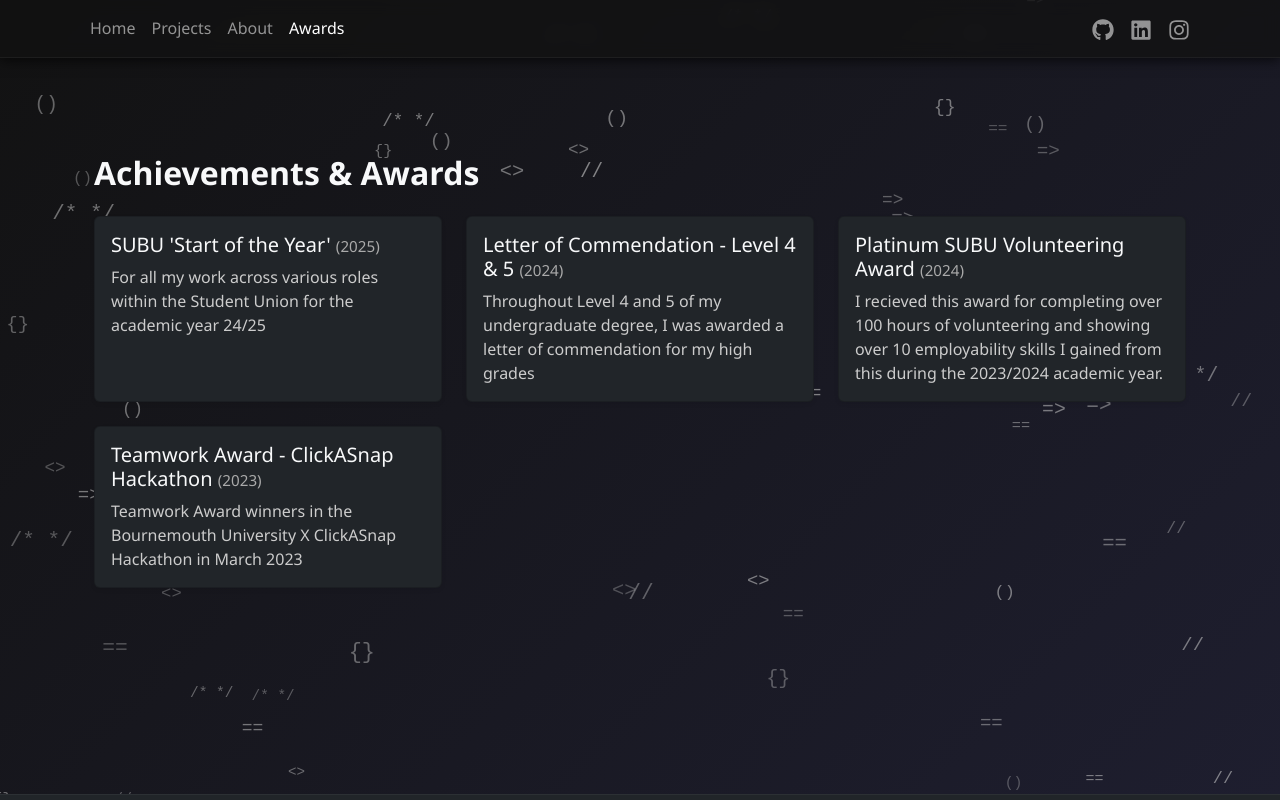
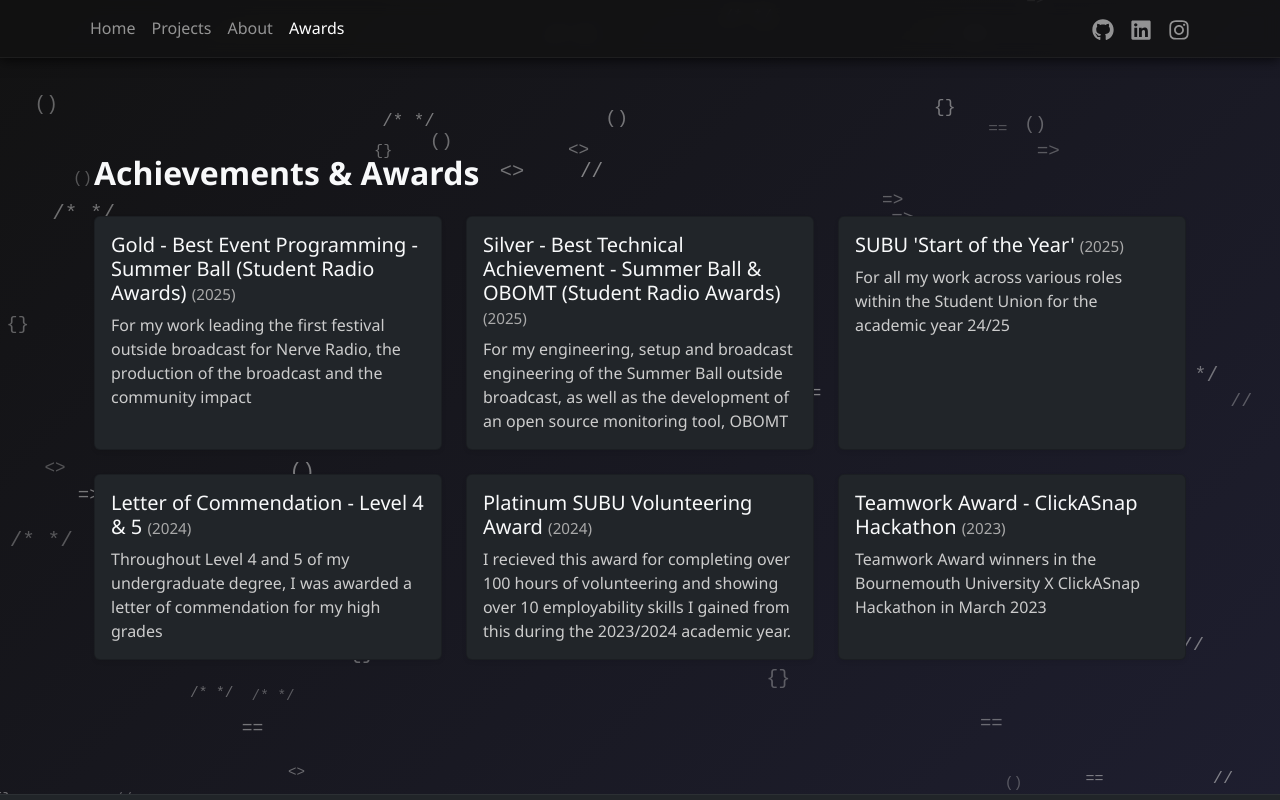
Before and after one commit to AndrewCarter04/portfolio, a React (Create React App) app: page /awards in a window 1280 px wide. Built offline with nearby package versions, Linux system fonts and the light colour scheme.

Commit message:
Update awards.jsx

```diff
--- a/src/pages/awards.jsx
+++ b/src/pages/awards.jsx
@@ -2,6 +2,18 @@
 import { Container, Row, Col, Card } from 'react-bootstrap';
 
 const awardsList = [
+  {
+    title: "Gold - Best Event Programming - Summer Ball (Student Radio Awards)",
+    year: 2025,
+    description:
+      'For my work leading the first festival outside broadcast for Nerve Radio, the production of the broadcast and the community impact',
+  },
+  {
+    title: "Silver - Best Technical Achievement - Summer Ball & OBOMT (Student Radio Awards)",
+    year: 2025,
+    description:
+      'For my engineering, setup and broadcast engineering of the Summer Ball outside broadcast, as well as the development of an open source monitoring tool, OBOMT',
+  },
   {
     title: "SUBU 'Start of the Year'",
     year: 2025,
```
